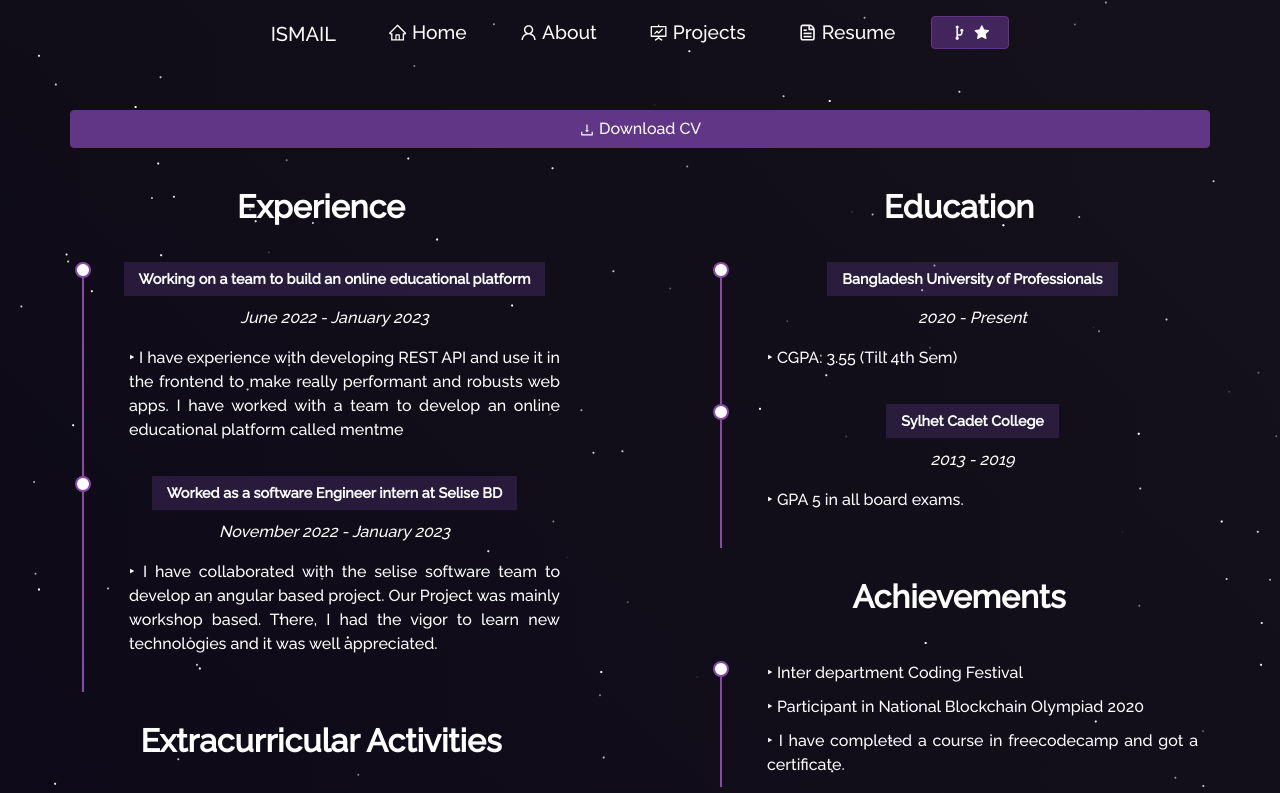
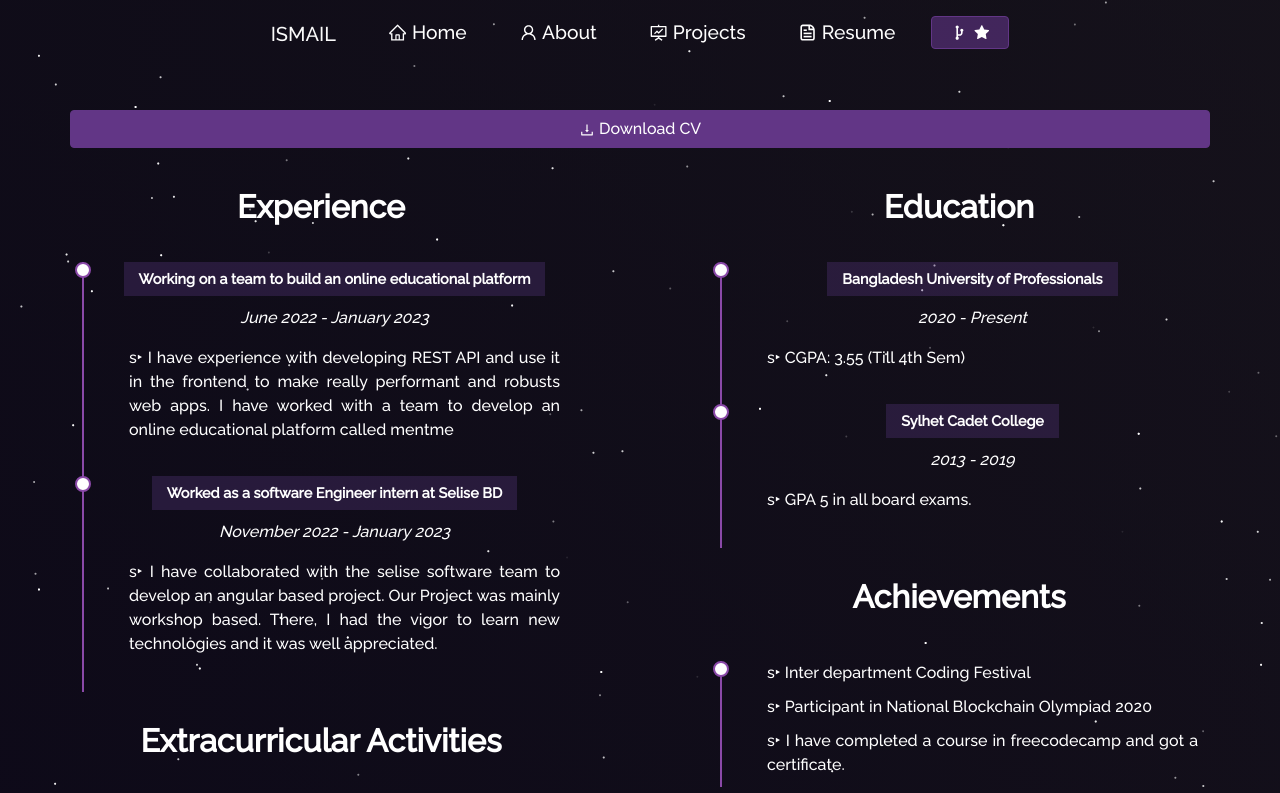
Before and after one commit to isa-mohammad/react-portfolio, a React (Create React App) app: page /resume in a window 1280 px wide. Shown: the top 793 px of the page. Built offline with nearby package versions, Linux system fonts and the light colour scheme.

Commit message:
'updated_resume'

```diff
--- a/src/components/LikeBtn.js
+++ b/src/components/LikeBtn.js
@@ -23,6 +23,8 @@
         console.log(err);
       });
   }, []);
+
+
 
   function clickHandler() {
     updateClass("far fa-heart animate-like");
--- a/src/components/Resume/ResumeContent.js
+++ b/src/components/Resume/ResumeContent.js
@@ -11,7 +11,7 @@
       </p>
       <ul>
         {props.content.map((value, index) => (
-          <li key={index}> ‣ {value}</li>
+          <li key={index}> s‣ {value}</li>
         ))}
       </ul>
     </div>
```
Also changed, not shown: 1 other file (tests, documents, lock files or other folders).
